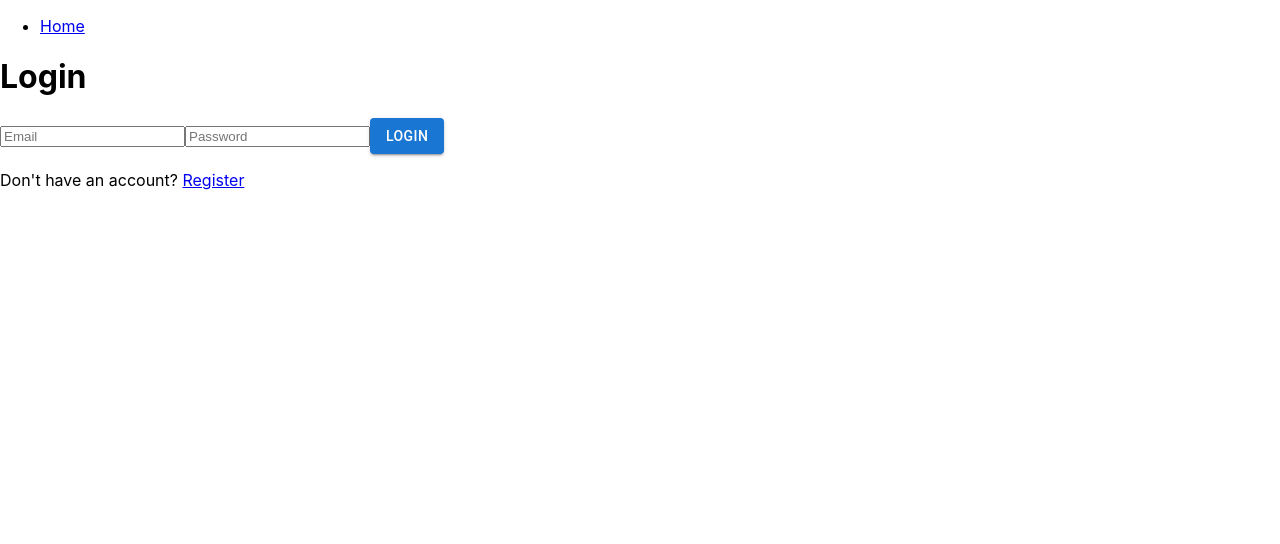
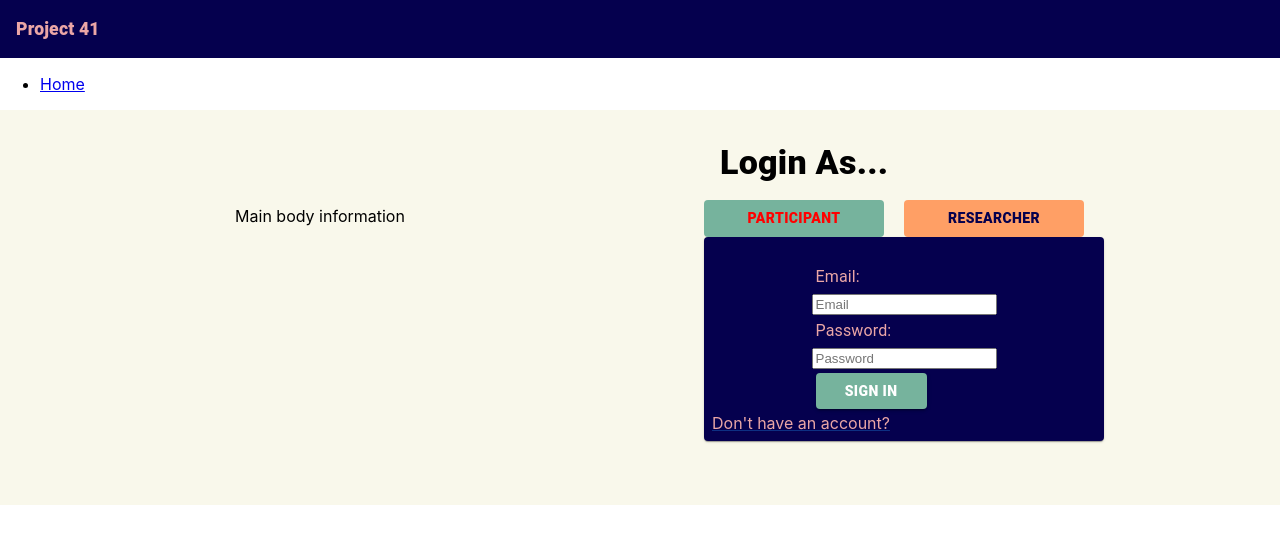
Before and after one commit to snowtheghost/Project41-Frontend, a React (Create React App) app: page /login in a window 1280 px wide. Shown: the top 544 px of the page. Built offline with nearby package versions, Linux system fonts and the light colour scheme.

Commit message:
FE-0102: Add basic Login Screen UI components

```diff
--- /dev/null
+++ b/src/components/Shared/Header.tsx
@@ -0,0 +1,33 @@
+import Box from '@mui/material/Box';
+import Typography from '@mui/material/Typography';
+
+type Props = {
+  title: String;
+};
+
+const Header = (props: Props) => {
+  const { title } = props;
+
+  return (
+    <Box
+      sx={{
+        backgroundColor: '#05004E',
+        width: '100%',
+        minHeight: '40px',
+      }}
+    >
+      <Typography
+        sx={{
+          color: '#EBA6A6',
+          padding: '16px',
+          fontSize: '1.1rem',
+          fontWeight: 800,
+        }}
+      >
+        {title}
+      </Typography>
+    </Box>
+  );
+};
+
+export default Header;
--- a/src/components/Shared/Layout.js
+++ b/src/components/Shared/Layout.jsx
@@ -1,5 +1,7 @@
-import React from 'react';
 import { Link, useNavigate } from 'react-router-dom';
+
+import Header from 'src/components/Shared/Header';
+
 import { isLoggedIn } from '../../utils/auth';
 import LogoutButton from '../UserLogin/LogoutButton';
 
@@ -10,6 +12,7 @@ const Layout = ({ children }) => {
     <div>
       {/* Other layout content */}
       {isLoggedIn() && <LogoutButton navigate={navigate} />}
+      <Header title={'Project 41'} />
       <nav>
         <ul>
           <li>
--- /dev/null
+++ b/src/components/UserLogin/LoginContainer.tsx
@@ -0,0 +1,128 @@
+import { useState } from 'react';
+
+import Box from '@mui/material/Box';
+import Button from '@mui/material/Button';
+import Grid from '@mui/material/Grid';
+import Link from '@mui/material/Link';
+import Paper from '@mui/material/Paper';
+import Typography from '@mui/material/Typography';
+import { Link as RouterLink } from 'react-router-dom';
+
+export type userType = 'Participant' | 'Researcher';
+
+type Props = {
+  handleLogin: (
+    event: { preventDefault: () => void },
+    email: string,
+    password: string,
+    userType: userType
+  ) => void;
+};
+
+const LoginContainer = (props: Props) => {
+  const { handleLogin } = props;
+  const [userType, setUserType] = useState<userType>('Participant');
+  const [email, setEmail] = useState('');
+  const [password, setPassword] = useState(''); // Pretty bad. Find a better solution
+
+  return (
+    <Box
+      sx={{
+        display: 'inline-block',
+        justifyContent: 'center',
+        padding: '16px 64px 64px 64px',
+      }}
+    >
+      <Typography variant='h4' sx={{ fontWeight: 800, margin: '1rem' }}>
+        Login As...
+      </Typography>
+      <Grid container sx={{ justifyContent: 'center' }}>
+        <Grid item xs={6}>
+          <Button
+            onClick={() => setUserType('Participant')}
+            sx={{
+              color: userType === 'Participant' ? '#FF0000' : '#05004E',
+              backgroundColor: '#76B39D',
+              width: '90%',
+              fontWeight: 800,
+            }}
+          >
+            Participant
+          </Button>
+        </Grid>
+
+        <Grid item xs={6}>
+          <Button
+            onClick={() => setUserType('Researcher')}
+            sx={{
+              color: userType === 'Researcher' ? '#FF0000' : '#05004E',
+              backgroundColor: '#FF9F65',
+              width: '90%',
+              fontWeight: 800,
+            }}
+          >
+            Researcher
+          </Button>
+        </Grid>
+      </Grid>
+      <Paper
+        sx={{
+          backgroundColor: '#05004E',
+          minHeight: '180px',
+          width: '400px',
+          display: 'inline-block',
+          justifyContent: 'center',
+          padding: '24px 0 0 0',
+        }}
+      >
+        <Grid container sx={{ justifyContent: 'center' }}>
+          <form onSubmit={(e) => handleLogin(e, email, password, userType)}>
+            <Typography sx={{ color: '#EBA6A6', margin: '4px' }}>
+              Email:
+            </Typography>
+            <input
+              type='email'
+              value={email}
+              onChange={(e) => setEmail(e.target.value)}
+              placeholder='Email'
+              required
+            />
+            <Typography sx={{ color: '#EBA6A6', margin: '4px' }}>
+              Password:
+            </Typography>
+            <input
+              type='password'
+              value={password}
+              onChange={(e) => setPassword(e.target.value)}
+              placeholder='Password'
+              required
+            />
+            <Button
+              variant='contained'
+              type='submit'
+              sx={{
+                margin: '4px',
+                display: 'block',
+                backgroundColor: '#76B39D',
+                minWidth: '60%',
+                fontWeight: 800,
+              }}
+            >
+              Sign In
+            </Button>
+          </form>
+        </Grid>
+
+        <Link
+          component={RouterLink}
+          sx={{ color: '#EBA6A6', margin: '8px' }}
+          to='/register'
+        >
+          Don't have an account?
+        </Link>
+      </Paper>
+    </Box>
+  );
+};
+
+export default LoginContainer;
--- a/src/pages/UserLogin/LoginPage.tsx
+++ b/src/pages/UserLogin/LoginPage.tsx
@@ -1,16 +1,23 @@
-import React, { useState } from 'react';
+import { useNavigate } from 'react-router-dom';
+
+import Box from '@mui/material/Box';
+import Grid from '@mui/material/Grid';
+
+import LoginContainer from 'src/components/UserLogin/LoginContainer';
+
 import axios from '../../utils/axiosInstance';
-import { useNavigate, Link } from 'react-router-dom';
-import { Button } from '@mui/material';
 
 const LoginPage = () => {
   const navigate = useNavigate();
-  const [email, setEmail] = useState('');
-  const [password, setPassword] = useState('');
 
-  // TODO: THIS TYPING IS HORRIBLE. FIX THIS.
+  // TODO: Event PARAMETER TYPING IS HORRIBLE. FIX THIS.
   // We should also move this into a hook instead of keeping it in here.
-  const handleLogin = async (event: { preventDefault: () => void }) => {
+  const handleLogin = async (
+    event: { preventDefault: () => void },
+    email: string,
+    password: string,
+    userType: string
+  ) => {
     event.preventDefault();
 
     try {
@@ -27,30 +34,30 @@ const LoginPage = () => {
   };
 
   return (
-    <div>
-      <h1>Login</h1>
-      <form onSubmit={handleLogin}>
-        <input
-          type='email'
-          value={email}
-          onChange={(e) => setEmail(e.target.value)}
-          placeholder='Email'
-          required
-        />
-        <input
-          type='password'
-          value={password}
-          onChange={(e) => setPassword(e.target.value)}
-          placeholder='Password'
-          required
-        />
-        <Button variant='contained'>Login</Button>
-        {/* <button type='submit'>Login</button> */}
-      </form>
-      <p>
-        Don't have an account? <Link to='/register'>Register</Link>
-      </p>
-    </div>
+    <Grid
+      container
+      sx={{
+        display: 'inline-flex',
+        backgroundColor: '#F9F8EB',
+        width: '100%',
+        height: '100%',
+      }}
+    >
+      <Box
+        className='body'
+        sx={{
+          width: '50%',
+          display: 'inline-grid',
+          justifyContent: 'center',
+          padding: '96px 0 0 0',
+        }}
+      >
+        Main body information
+      </Box>
+      <Box className='sidebar' sx={{ width: '50%', justifyContent: 'center' }}>
+        <LoginContainer handleLogin={handleLogin} />
+      </Box>
+    </Grid>
   );
 };
 
```
Also changed, not shown: tsconfig.json (+3 -8 lines).
